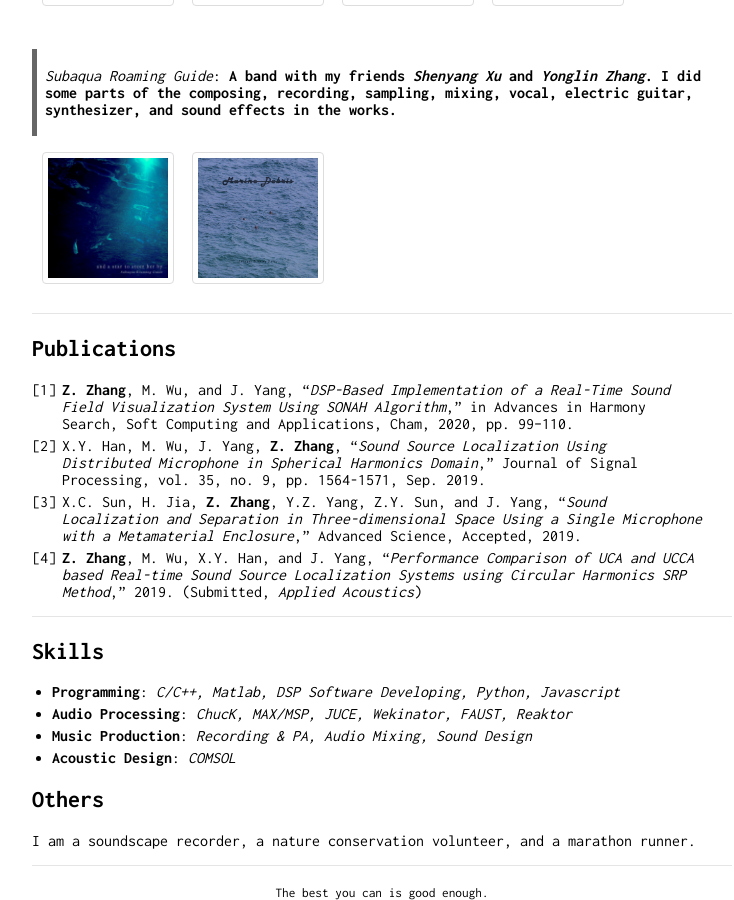
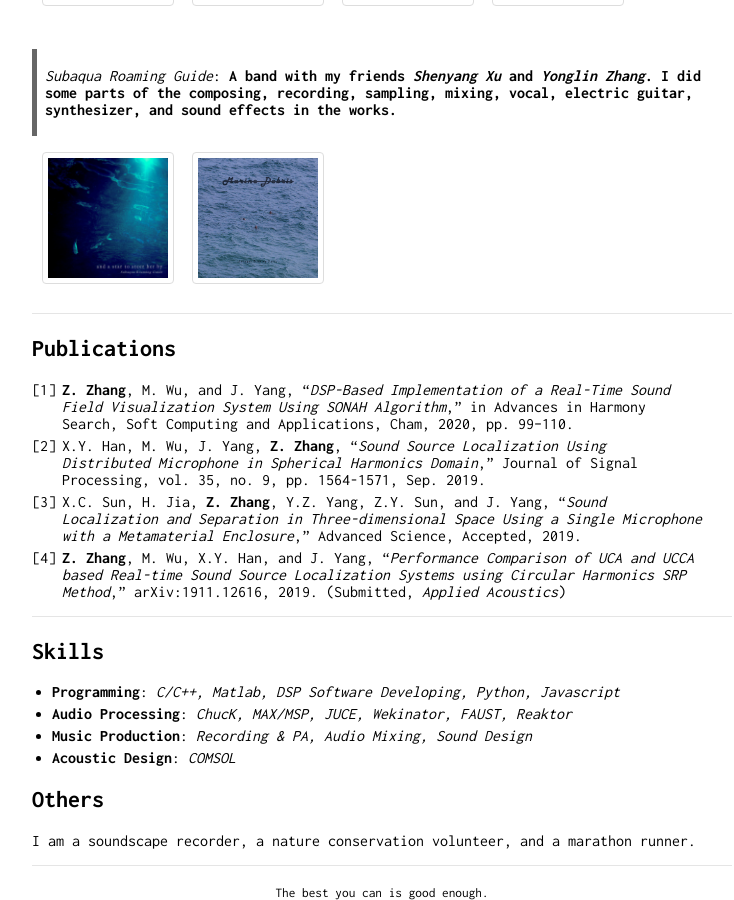
Before and after one commit to Paranoid2droid/cv, a Jekyll site: the page built from index.md, in a window 1280 px wide and 900 px high, scrolled down 2893 px. Shown: the whole window, without its empty margins (258-992 px from the left). Built offline with Jekyll 4.4.1, drawn with Linux system fonts in a browser that asks for light colours.

Commit message:
update publications and pdf

```diff
--- a/index.md
+++ b/index.md
@@ -137,7 +137,7 @@
 1. **Z. Zhang**, M. Wu, and J. Yang, “*DSP-Based Implementation of a Real-Time Sound Field Visualization System Using SONAH Algorithm*,” in Advances in Harmony Search, Soft Computing and Applications, Cham, 2020, pp. 99–110.
 2. X.Y. Han, M. Wu, J. Yang, **Z. Zhang**, “*Sound Source Localization Using Distributed Microphone in Spherical Harmonics Domain*,” Journal of Signal Processing, vol. 35, no. 9, pp. 1564-1571, Sep. 2019.
 3. X.C. Sun, H. Jia, **Z. Zhang**, Y.Z. Yang, Z.Y. Sun, and J. Yang, “*Sound Localization and Separation in Three-dimensional Space Using a Single Microphone with a Metamaterial Enclosure*,” Advanced Science, Accepted, 2019.
-4. **Z. Zhang**, M. Wu, X.Y. Han, and J. Yang, “*Performance Comparison of UCA and UCCA based Real-time Sound Source Localization Systems using Circular Harmonics SRP Method*,” 2019. (Submitted, *Applied Acoustics*)
+4. **Z. Zhang**, M. Wu, X.Y. Han, and J. Yang, “*Performance Comparison of UCA and UCCA based Real-time Sound Source Localization Systems using Circular Harmonics SRP Method*,” arXiv:1911.12616, 2019. (Submitted, *Applied Acoustics*)
 
 ---
 
```
Also changed, not shown: 1 other file.
